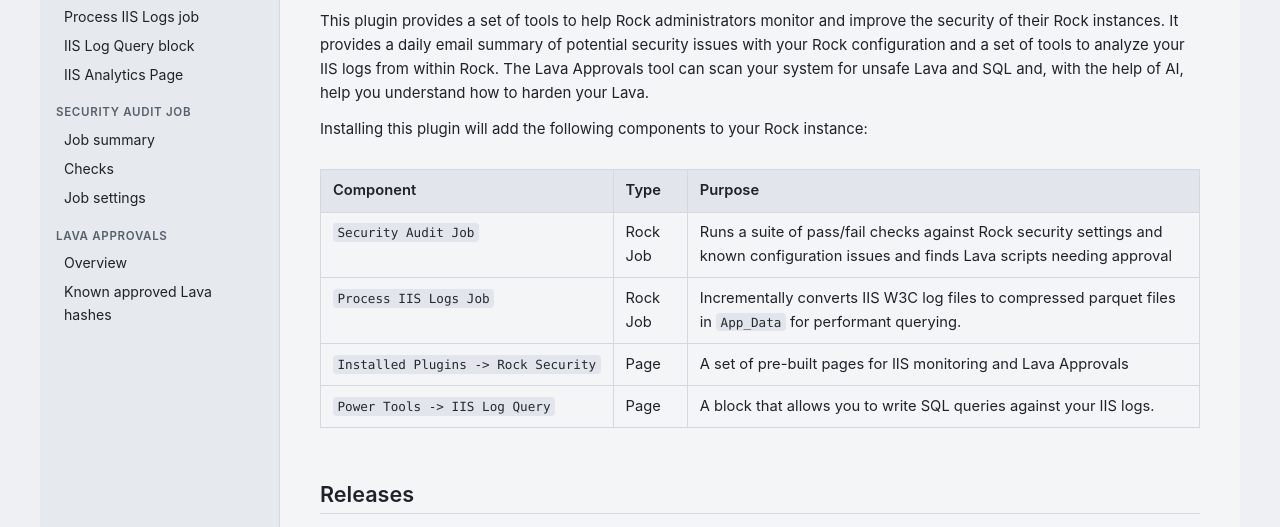
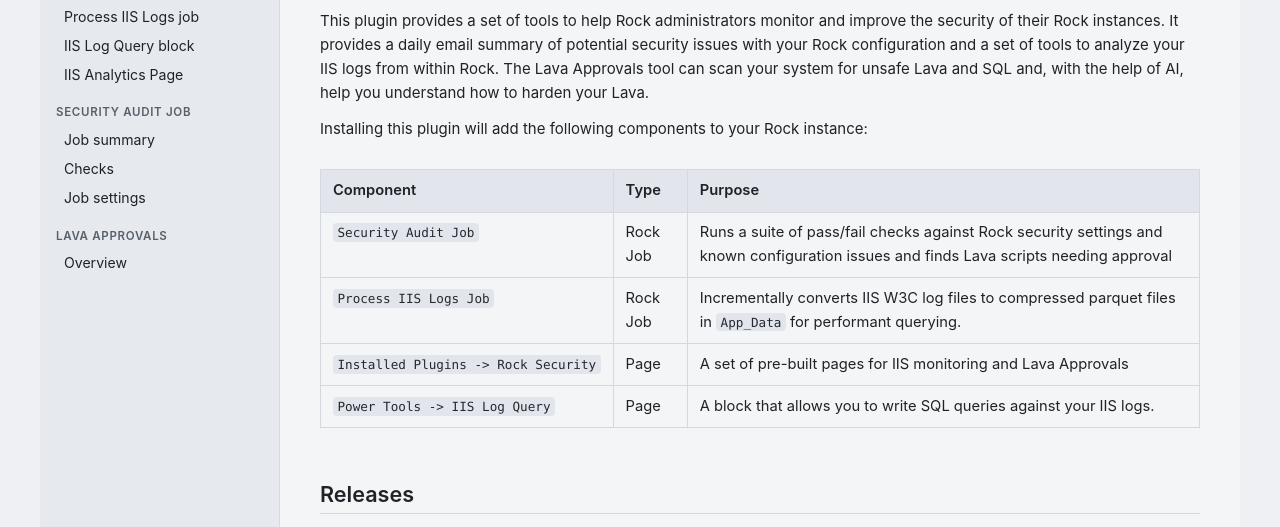
Before and after one commit to Redeemer-Technologies/security-monitoring, a plain HTML site: page index.html in a window 1280 px wide. Shown: the part 213-740 px from the top of the page. Drawn offline with Linux system fonts and the light colour scheme.

Commit message:
Remove known hashes link

```diff
--- a/index.html
+++ b/index.html
@@ -91,7 +91,6 @@
             <h4>Lava Approvals</h4>
             <ul>
                 <li><a href="#lava-approvals-overview">Overview</a></li>
-                <li><a href="lava-approvals.html">Known approved Lava hashes</a></li>
             </ul>
 
 
```
